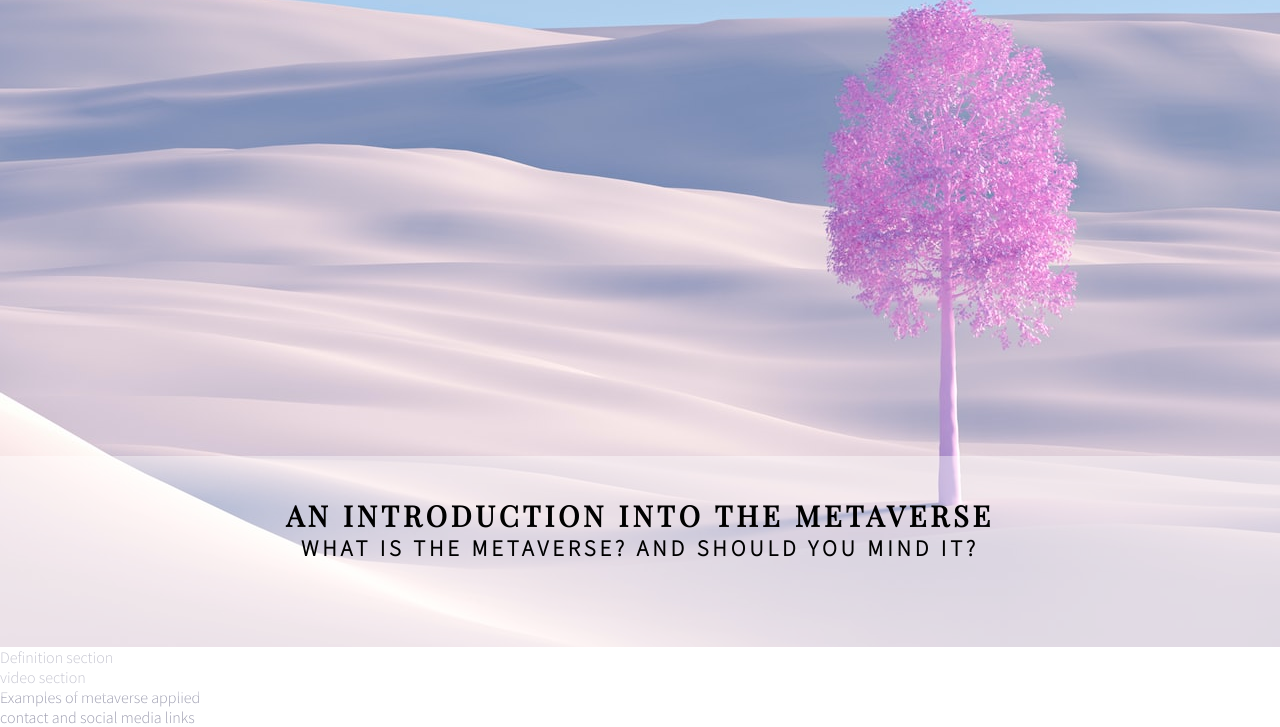
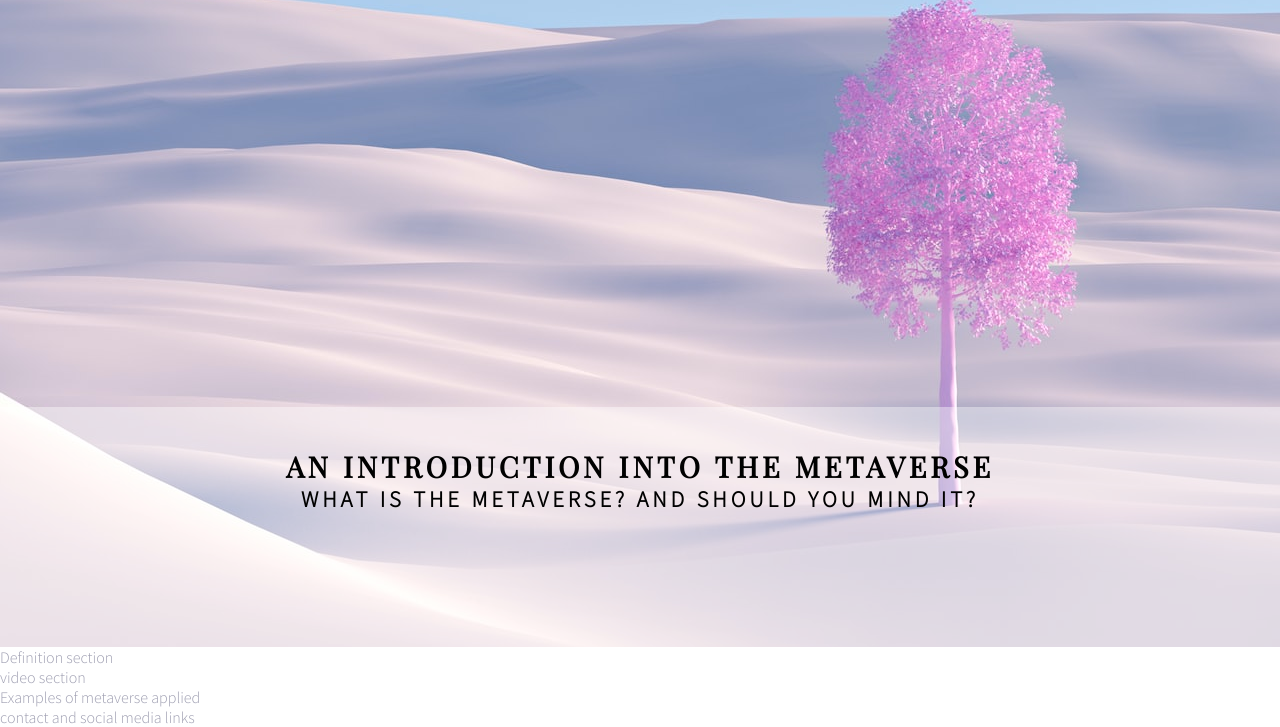
Before and after one commit to MerelMoehn/metaminded, a plain HTML site: page index.html in a window 1280 px wide. Shown: the part 103-830 px from the top of the page. Drawn offline with nearby package versions, Linux system fonts and the light colour scheme.

Commit message:
Adjust positioning overlay and z-index menu and logo

```diff
--- a/assets/css/style.css
+++ b/assets/css/style.css
@@ -36,6 +36,8 @@ h1, h2 {
 
 #menu, #logo {
     line-height: 100px;
+    position: relative;
+    z-index: 1;
 }
 
 #menu li {
@@ -69,6 +71,7 @@ h1, h2 {
     height: 750px;
     width: 100%;
     background: url(../images/hero_image_08_medium.jpg) no-repeat center center;
+    position: relative;
 }
 
 #cover-text {
@@ -84,6 +87,6 @@ h1, h2 {
     padding-top: 40px;
 
     background: rgba(255, 255, 255, .4);
-    bottom: 1px;
     position: absolute;
+    bottom: 0;
 }
--- a/index.html
+++ b/index.html
@@ -34,11 +34,12 @@
 
 
     <section>
-        <div id="hero-image"> </div>
+        <div id="hero-image">
         <div id="cover-text">
             <h2>An introduction into the metaverse</h2>
             <h3>What is the metaverse? And should you mind it?</h3>
         </div>
+    </div>
     </section>
     <section>Definition section</section>
     <section>video section</section>
```
